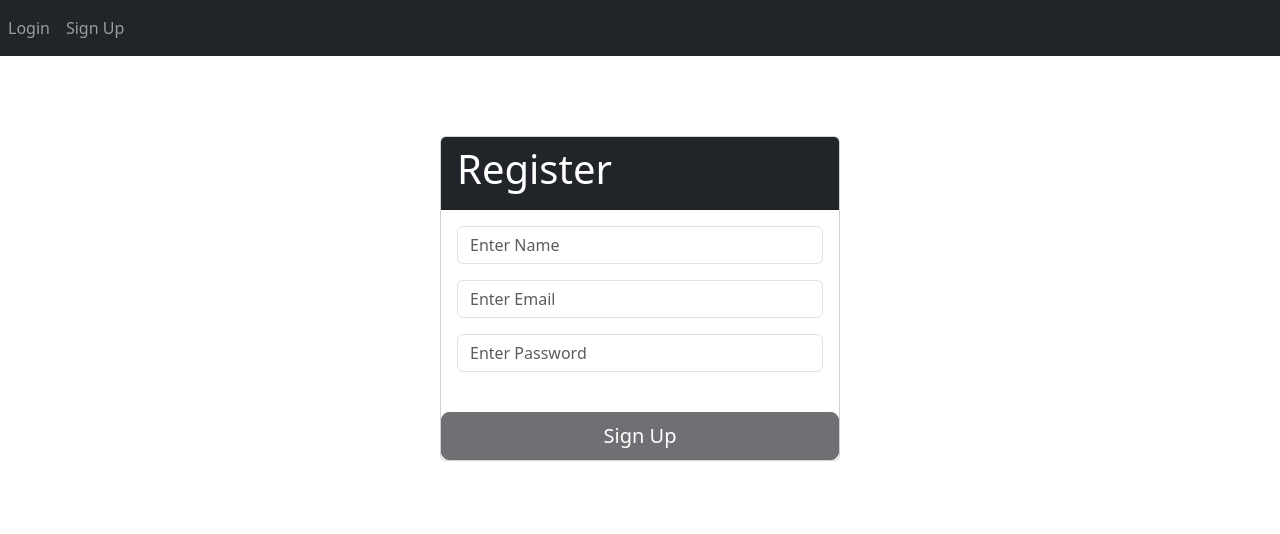
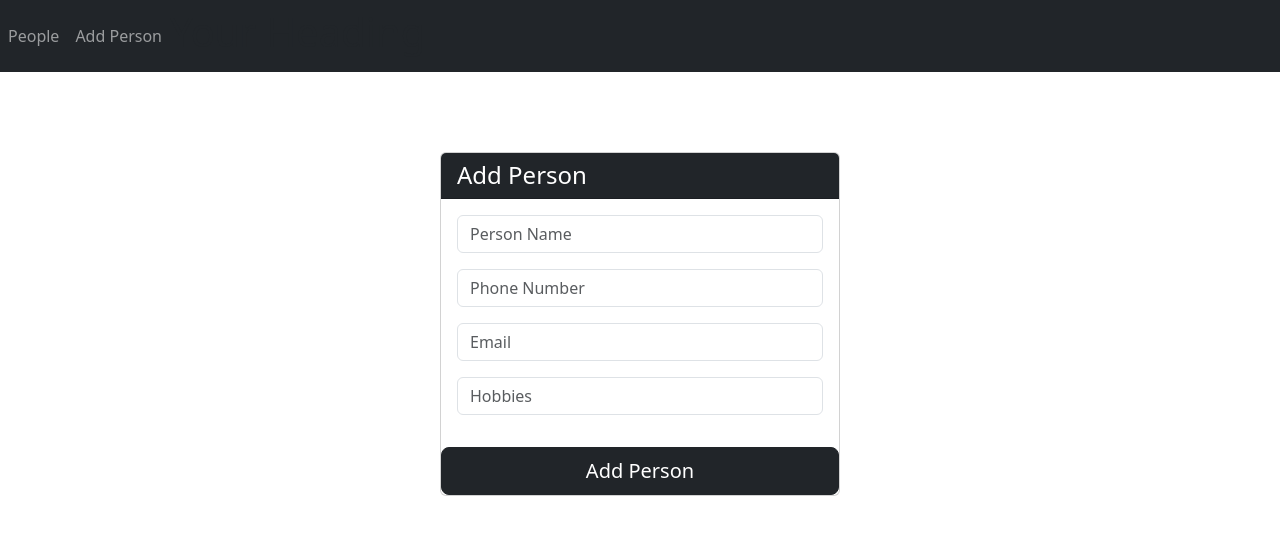
Before and after one commit to omidhokate2002/theitstudio-frontend, a React (Vite) app: page /add in a window 1280 px wide. Before the commit this address led to /signup. Shown: the top 534 px of the page. Built offline with nearby package versions, Linux system fonts and the light colour scheme.

Commit message:
Fixed Minor Bugs in Appa

```diff
--- a/src/App.jsx
+++ b/src/App.jsx
@@ -3,9 +3,6 @@ import Navbar from "./components/Navbar";
 import PeopleComponent from "./components/People.jsx";
 import UpdatePerson from "./components/UpdatePerson.jsx";
 import AddPerson from "./components/AddPerson";
-import Signup from "./components/Signup";
-import PrivateCompo from "./components/PrivateComp";
-import Login from "./components/Login";
 
 function App() {
   return (
@@ -17,18 +14,13 @@ function App() {
         }}
       >
         <Routes>
-          <Route element={<PrivateCompo />}>
-            <Route path="/" element={<PeopleComponent />} />
-            <Route path="/add" element={<AddPerson />} />
-            <Route path="/update/:id" element={<UpdatePerson />} />
-            <Route path="/logout" element={<h3>Logout</h3>} />
-          </Route>
-
-          <Route path="/signup" element={<Signup />} />
-          <Route path="/login" element={<Login />} />
+          <Route path="/" element={<PeopleComponent />} />
+          <Route path="/add" element={<AddPerson />} />
+          <Route path="/update/:id" element={<UpdatePerson />} />
+          <Route path="/logout" element={<h3>Logout</h3>} />
         </Routes>
       </div>
-    </div>
+    </div >
   );
 }
 
--- a/src/components/AddPerson.jsx
+++ b/src/components/AddPerson.jsx
@@ -1,5 +1,7 @@
 import { useState } from "react";
-import Swal from "sweetalert2"
+import Swal from "sweetalert2";
+
+const API_BASE_URL = "https://theitstudio-backend.onrender.com/api/person";
 
 const AddPerson = () => {
   const [name, setName] = useState("");
@@ -15,9 +17,7 @@ const AddPerson = () => {
     }
 
     try {
-      const result = await fetch(
-        "https://theitstudio-backend.onrender.com/api/person/add-person",
-        {
+      const result = await fetch(`${API_BASE_URL}/add-person`, {
         method: "post",
         body: JSON.stringify({
           name,
@@ -27,13 +27,10 @@ const AddPerson = () => {
         }),
         headers: {
           "Content-Type": "application/json",
-            authorization: `bearer ${JSON.parse(localStorage.getItem("token"))}`,
         },
-        }
-      );
+      });
 
       const response = await result.json();
-      console.log(response);
 
       if (result.ok) {
         setName("");
@@ -51,7 +48,8 @@ const AddPerson = () => {
         });
       } else {
         setError(true);
-        const errorMessage = response.message || "An error occurred while adding the person.";
+        const errorMessage =
+          response.message || "An error occurred while adding the person.";
         console.error(errorMessage);
 
         Swal.fire({
@@ -70,7 +68,7 @@ const AddPerson = () => {
         icon: "error",
       });
     }
-  }
+  };
 
   return (
     <div className="container">
--- a/src/components/Login.jsx
+++ /dev/null
@@ -1,93 +0,0 @@
-import { useState, useEffect } from "react";
-import { useNavigate } from "react-router-dom";
-import Swal from "sweetalert2";
-
-const Login = () => {
-  const [email, setEmail] = useState("");
-  const [password, setPassword] = useState("");
-  const navigate = useNavigate();
-
-  useEffect(() => {
-    const auth = localStorage.getItem("user");
-    if (auth) {
-      navigate("/");
-    }
-  }, [navigate]);
-
-  const handleLogin = async () => {
-    try {
-      let result = await fetch(
-        "https://theitstudio-backend.onrender.com/api/user/login",
-        {
-          method: "post",
-          body: JSON.stringify({ email, password }),
-          headers: { "Content-Type": "application/json" },
-        }
-      );
-
-      result = await result.json();
-
-      if (result.auth) {
-        localStorage.setItem("user", JSON.stringify(result.user));
-        localStorage.setItem("token", JSON.stringify(result.auth));
-
-        Swal.fire({
-          title: "Success!",
-          text: "Login successful",
-          icon: "success",
-        }).then(() => {
-          navigate("/");
-        });
-      } else {
-        Swal.fire({
-          title: "Error!",
-          text: "Please enter correct details.",
-          icon: "error",
-        });
-      }
-    } catch (error) {
-      console.error("Error during login:", error);
-
-      Swal.fire({
-        title: "Error!",
-        text: "An error occurred during login.",
-        icon: "error",
-      });
-    }
-  };
-
-  return (
-    <div className="container">
-      <div className="card mx-auto mt-5" style={{ maxWidth: "400px" }}>
-        <div className="card-header bg-dark text-white">
-          <h1 className="card-title">Login</h1>
-        </div>
-        <div className="card-body">
-          <input
-            type="email"
-            placeholder="Enter Email"
-            value={email}
-            onChange={(e) => {
-              setEmail(e.target.value);
-            }}
-            className="form-control mb-3"
-          />
-          <input
-            type="password"
-            placeholder="Enter Password"
-            value={password}
-            onChange={(e) => {
-              setPassword(e.target.value);
-            }}
-            className="form-control mb-4"
-          />
-        </div>
-        <button onClick={handleLogin} className="btn btn-dark btn-lg btn-block">
-          Login
-        </button>
-      </div>
-    </div>
-  );
-};
-
-export default Login;
--- a/src/components/Navbar.jsx
+++ b/src/components/Navbar.jsx
@@ -1,27 +1,8 @@
-import { Link, useNavigate } from "react-router-dom";
+import { Link } from "react-router-dom";
 
 const Navbar = () => {
-  const auth = localStorage.getItem("user");
-  const navigate = useNavigate();
-
-  const logout = () => {
-    localStorage.clear();
-    navigate("/signup");
-  };
-
-  const getUserName = () => {
-    try {
-      const user = JSON.parse(auth);
-      return user.name;
-    } catch (error) {
-      console.error("Error parsing user data:", error);
-      return "";
-    }
-  };
-
   return (
     <nav className="navbar navbar-expand-md navbar-dark bg-dark">
-      {auth ? (
       <ul className="navbar-nav">
         <li className="nav-item">
           <Link to="/" className="nav-link">
@@ -33,26 +14,10 @@ const Navbar = () => {
             Add Person
           </Link>
         </li>
-          <li className="nav-item">
-            <Link to="/signup" className="nav-link" onClick={logout}>
-              Logout ({getUserName()})
-            </Link>
-          </li>
+        {/* Add any other navigation items as needed */}
       </ul>
-      ) : (
-        <ul className="navbar-nav">
-          <li className="nav-item">
-            <Link to="/login" className="nav-link">
-              Login
-            </Link>
-          </li>
-          <li className="nav-item">
-            <Link to="/signup" className="nav-link">
-              Sign Up
-            </Link>
-          </li>
-        </ul>
-      )}
+      {/* Add your heading here */}
+      <h1 className="navbar-heading">Your Heading</h1>
     </nav>
   );
 };
--- a/src/components/PrivateComp.jsx
+++ /dev/null
@@ -1,10 +0,0 @@
-/* eslint-disable no-unused-vars */
-import React from "react";
-import { Navigate, Outlet } from "react-router-dom";
-
-const PrivateCompo = () => {
-  const auth = localStorage.getItem("user");
-  return auth ? <Outlet /> : <Navigate to="/signup" />;
-};
-
-export default PrivateCompo;
--- a/src/components/Signup.jsx
+++ /dev/null
@@ -1,126 +0,0 @@
-import { useState, useEffect } from "react";
-import { useNavigate } from "react-router-dom";
-import Swal from "sweetalert2";
-
-const Signup = () => {
-  const [name, setName] = useState("");
-  const [email, setEmail] = useState("");
-  const [password, setPassword] = useState("");
-  const navigate = useNavigate();
-  const [isButtonDisabled, setIsButtonDisabled] = useState(true);
-
-  useEffect(() => {
-    const auth = localStorage.getItem("user");
-    if (auth) {
-      navigate("/");
-    }
-  }, [navigate]);
-
-  useEffect(() => {
-    setIsButtonDisabled(!(name && isValidEmail(email) && password));
-  }, [name, email, password]);
-
-  const isValidEmail = (value) => {
-    const emailRegex = /^[^\s@]+@[^\s@]+\.[^\s@]+$/;
-    return emailRegex.test(value);
-  };
-
-
-  const collectData = async () => {
-    try {
-      if (isValidEmail(email) && password) {
-        let result = await fetch(
-          "https://theitstudio-backend.onrender.com/api/user/register",
-          {
-            method: "post",
-            body: JSON.stringify({ name, email, password }),
-            headers: { "Content-Type": "application/json" },
-          }
-        );
-
-        result = await result.json();
-
-        localStorage.setItem("user", JSON.stringify(result));
-
-        if (result) {
-          localStorage.setItem("user", JSON.stringify(result.result));
-          localStorage.setItem("token", JSON.stringify(result.auth));
-
-          Swal.fire({
-            title: "Success!",
-            text: "Registration successful",
-            icon: "success",
-          }).then(() => {
-            navigate("/");
-          });
-        }
-      } else {
-        Swal.fire({
-          title: "Error!",
-          text: "Invalid email or password format.",
-          icon: "error",
-        });
-      }
-    } catch (error) {
-      console.error("Error during registration:", error);
-
-      Swal.fire({
-        title: "Error!",
-        text: "An error occurred during registration.",
-        icon: "error",
-      });
-    }
-  };
-
-  return (
-    <div className="container">
-      <div className="card mx-auto mt-5" style={{ maxWidth: "400px" }}>
-        <div className="card-header bg-dark text-white">
-          <h1 className="card-title">Register</h1>
-        </div>
-        <div className="card-body">
-          <input
-            type="text"
-            placeholder="Enter Name"
-            value={name}
-            onChange={(e) => {
-              setName(e.target.value);
-            }}
-            className="form-control mb-3"
-            required
-          />
-          <input
-            type="text"
-            placeholder="Enter Email"
-            value={email}
-            onChange={(e) => {
-              setEmail(e.target.value);
-            }}
-            className="form-control mb-3"
-            required
-          />
-          <input
-            type="password"
-            placeholder="Enter Password"
-            value={password}
-            onChange={(e) => {
-              setPassword(e.target.value);
-            }}
-            className="form-control mb-4"
-            required
-          />
-        </div>
-        <button
-          type="button"
-          onClick={collectData}
-          className="btn btn-dark btn-lg"
-          disabled={isButtonDisabled}
-        >
-          Sign Up
-        </button>
-      </div>
-    </div>
-  );
-};
-
-export default Signup;
```
Also changed, not shown: src/components/People.jsx (+3 -27 lines), src/components/UpdatePerson.jsx (+15 -28 lines). Lines whose indentation alone changed are shown as unchanged.
